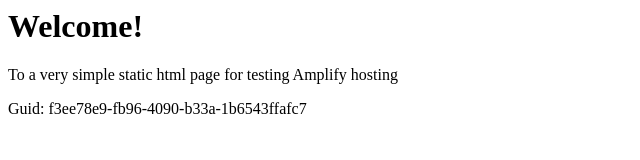
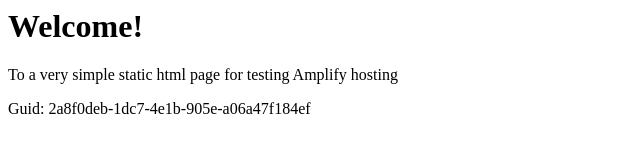
Before and after one commit to aws-aemilia-yul/Github-PR-Commit-Integration-Test-DoNotTouch-GitHubWebhookPushCanaryTest-v1-preprod-ca-central-1, a website: page src/index.html in a window 1280 px wide. Shown: the full height of the page, 0-640 px from the left. Drawn offline with Linux system fonts and the light colour scheme.

Commit message:
commit from integ tests

```diff
--- a/src/index.html
+++ b/src/index.html
@@ -12,6 +12,6 @@
 <body>
     <h1>Welcome!</h1>
     <p>To a very simple static html page for testing Amplify hosting</p>
-    <p>Guid: f3ee78e9-fb96-4090-b33a-1b6543ffafc7</p></body>
+    <p>Guid: 2a8f0deb-1dc7-4e1b-905e-a06a47f184ef</p></body>
 
 </html>
```
